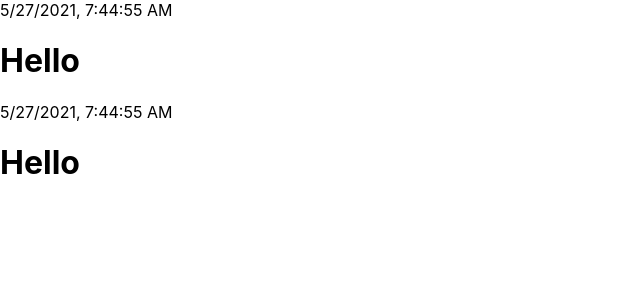
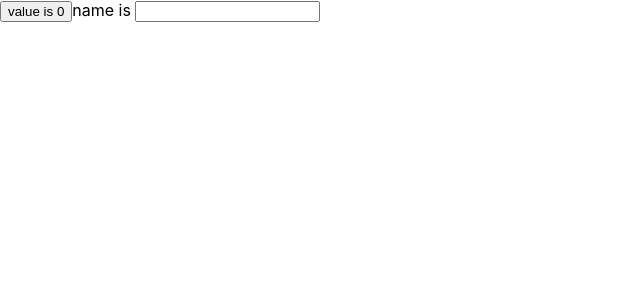
Before and after one commit to Amnok/React-tests, a React (Create React App) app: page / in a window 1280 px wide. Shown: the top 300 px of the page, without its empty margins (0-640 px from the left). Built offline with nearby package versions, Linux system fonts and the light colour scheme.

Commit message:
hocs and custom hooks

```diff
--- a/src/App.js
+++ b/src/App.js
@@ -1,13 +1,16 @@
 import './App.css';
+import Normal from './custom-hooks/normal';
 import Component1 from './hocs-test/component1';
+import Component2 from './hocs-test/component2';
+import withLoader from './hocs-test/withLoader';
+import Multi from './state-tests/multi';
 import ClassTick from './tick-tick/classTick';
 import FuntionalTick from './tick-tick/funtionalTick';
 
 function App() {
   return (
     <div>
-      <FuntionalTick/>
-      <ClassTick/>
+    <Normal/>
     </div>
   );
 }
--- /dev/null
+++ b/src/custom-hooks/normal.jsx
@@ -0,0 +1,17 @@
+import React, { useState, useEffect } from 'react';
+import useChange from './useChange';
+
+export default function Normal() {
+  const [value, setValue, name, setName] = useChange();
+  return (
+    <div>
+      <button onClick={() => setValue(value + 1)}>value is {value}</button>
+      <span>name is {name}</span>
+      <input
+        type="text"
+        value={name}
+        onChange={(e) => setName(e.target.value)}
+      />
+    </div>
+  );
+}
--- /dev/null
+++ b/src/custom-hooks/useChange.jsx
@@ -0,0 +1,11 @@
+import React, { useState, useEffect } from 'react';
+
+export default function useChange() {
+  const [value, setValue] = useState(0);
+  const [name, setName] = useState('');
+  useEffect(() => {
+    document.title = `name is ${name} and value is ${value}`;
+  }, [name, value]);
+
+  return [value, setValue, name, setName];
+}
--- a/src/hocs-test/component2.jsx
+++ b/src/hocs-test/component2.jsx
@@ -1,7 +1,21 @@
 import React, { Component } from 'react';
+import withLoader from './withLoader';
 
-export default class Component2 extends Component {
+class Component2 extends Component {
+  state = {
+    isLoading: false,
+  };
+  async componentDidMount() {
+    this.setState({ isLoading: true });
+    const res = await fetch('https://jsonplaceholder.typicode.com/posts').then(
+      (res) => res.json()
+    );
+    console.log(res);
+    this.setState({ data: res, isLoading: false });
+  }
   render() {
-    return <div></div>;
+    return null;
   }
 }
+
+export default withLoader(Component2);
--- /dev/null
+++ b/src/hocs-test/withLoader.jsx
@@ -0,0 +1,13 @@
+import React from 'react';
+
+export default function withLoader(OriginalComponent) {
+  return class NewComponent extends React.Component {
+    render() {
+      //   if (this.props.isLoading) {
+      //     return 'Loading...';
+      //   }
+      //   if (this.props.data.length === 0) return 'No data Available';
+      return <OriginalComponent {...this.props} />;
+    }
+  };
+}
--- /dev/null
+++ b/src/state-tests/multi.jsx
@@ -0,0 +1,19 @@
+import React, { Component } from 'react';
+
+export default class Multi extends Component {
+  state = {
+    value: 0,
+  };
+  increment = () => {
+    this.setState((state, props) => ({ value: state.value + 1 }));
+    this.setState((state, props) => ({ value: state.value + 1 }));
+  };
+  render() {
+    return (
+      <div>
+        <button onClick={this.increment}>Increment by 5</button>
+        value :- {this.state.value}
+      </div>
+    );
+  }
+}
```
